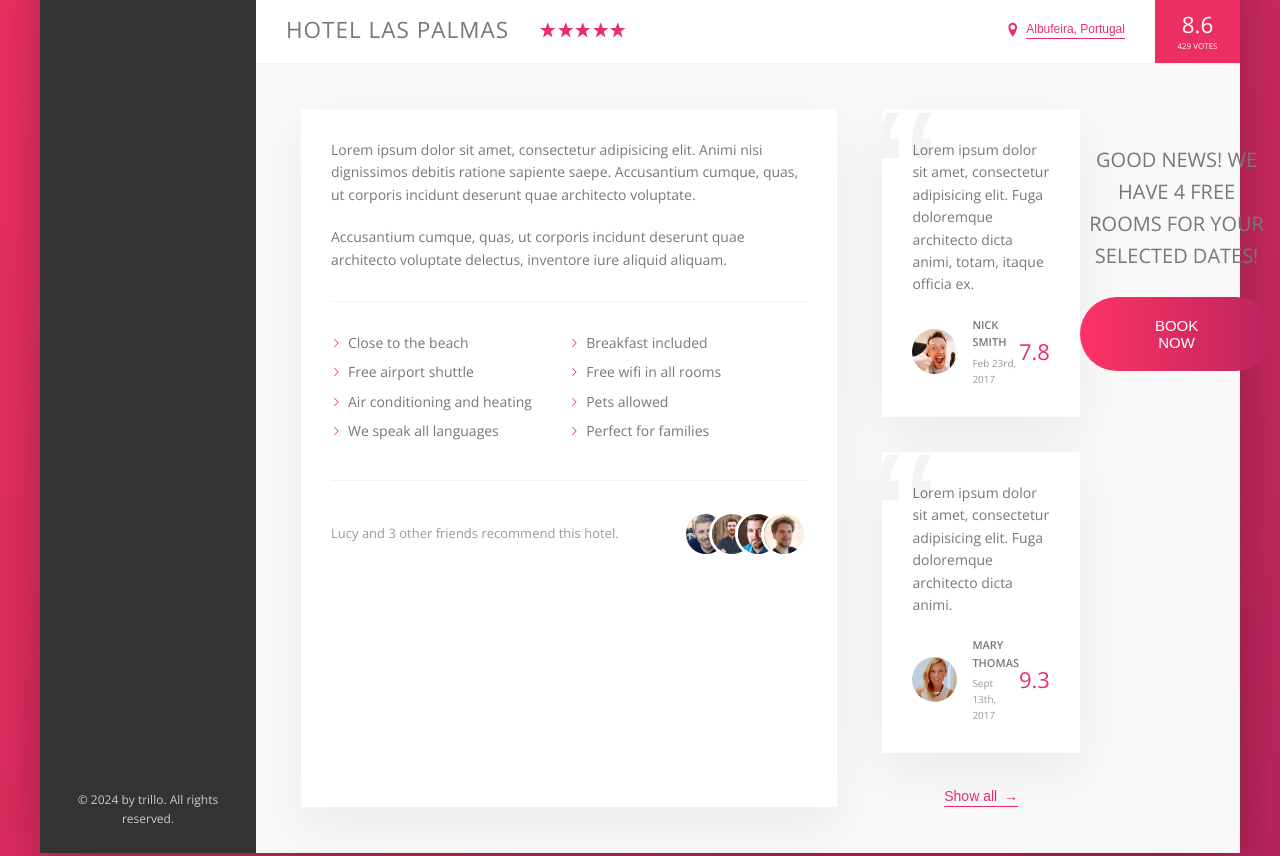
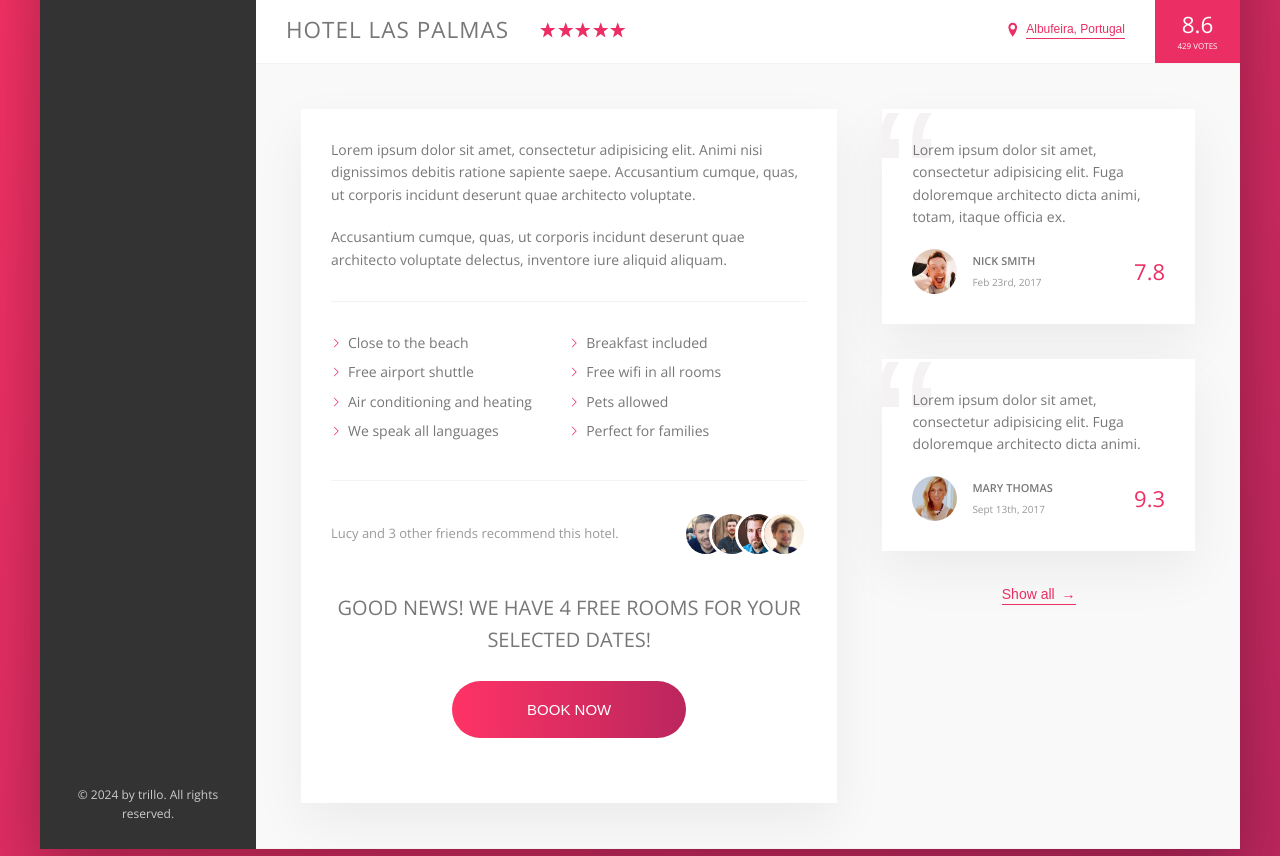
Before and after one commit to HidayahJadaan/Trillo-Sass, a website: page index.html in a window 1280 px wide. Shown: the part 538-1394 px from the top of the page. Drawn offline with nearby package versions, Linux system fonts and the light colour scheme.

Commit message:
Updating Booking Button & Finished ✅

```diff
--- a/index.html
+++ b/index.html
@@ -167,6 +167,19 @@
                                     <img src="img/user.jpg" alt="Friend 4" class="recommend__photo">
                                 </div>
                             </div>
+
+                            <div class="cta">
+                                <h2 class="cta__book-now">
+                                    Good news! We have 4 free rooms for your selected dates!
+                                </h2>
+                                <button class="btn">
+                                    <span class="btn__visible">Book now</span>
+                                    <span class="btn__invisible">Only 4 rooms left</span>
+                                </button>
+                            </div>
+
+
+
                         </div>
 
                         <div class="user-reviews">
@@ -201,7 +214,7 @@
                             <button class="btn-inline">Show all <span>&rarr;</span></button>
                         </div>
 
-                        <div class="cta">
+                        <!-- <div class="cta">
                             <h2 class="cta__book-now">
                                 Good news! We have 4 free rooms for your selected dates!
                             </h2>
@@ -209,7 +222,7 @@
                                 <span class="btn__visible">Book now</span>
                                 <span class="btn__invisible">Only 4 rooms left</span>
                             </button>
-                        </div>
+                        </div> -->
 
                     </div>
 
```
